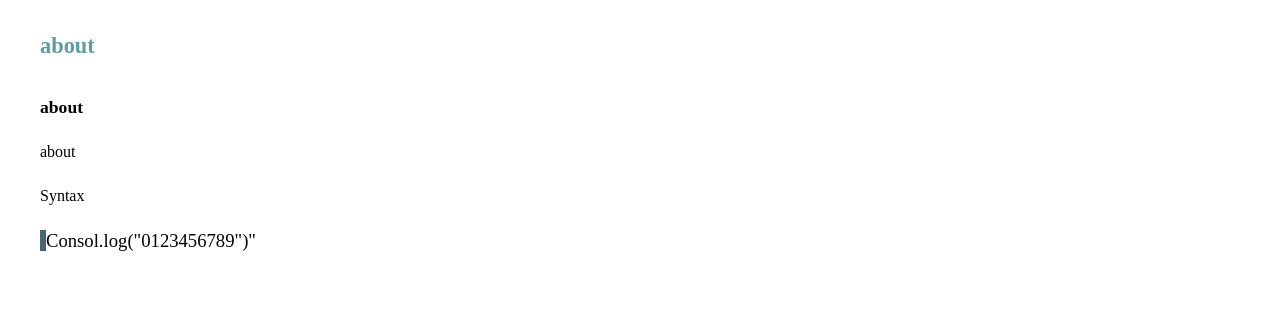
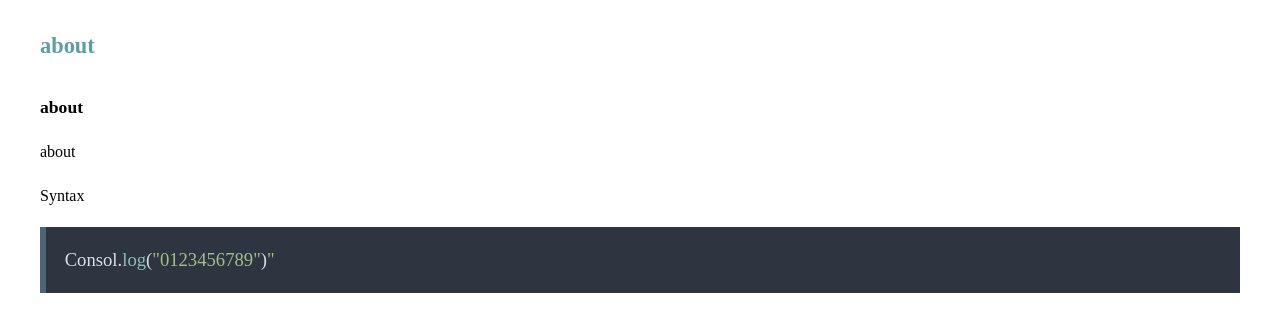
Before and after one commit to Kim-taeshin/ts-log, a Nuxt app: page /about in a window 1280 px wide. Shown: the top 332 px of the page. Built offline with nearby package versions, Linux system fonts and the light colour scheme; a web font is replaced by a local one.

Commit message:
highlight.js 스타일nord.css 추가

```diff
--- a/assets/css/global.css
+++ b/assets/css/global.css
@@ -1,4 +1,4 @@
-/* @import "/node_modules/highlight.js/styles/nord.css"; */
+@import "/node_modules/highlight.js/styles/nord.css";
 
 .contents {
   background: #0b5394;
--- a/pages/about/index.vue
+++ b/pages/about/index.vue
@@ -1,10 +1,12 @@
 <template>
     <div>
-        <div class="sentence">
-            <h1>about</h1>
-            <h2>about</h2>
-            <p>about</p>
-             <CodeBlock />
+        <div clasee="box">
+            <div class="sentence">
+                <h1>about</h1>
+                <h2>about</h2>
+                <p>about</p>
+                <CodeBlock />
+            </div>
         </div>
     </div>
 </template>
```
